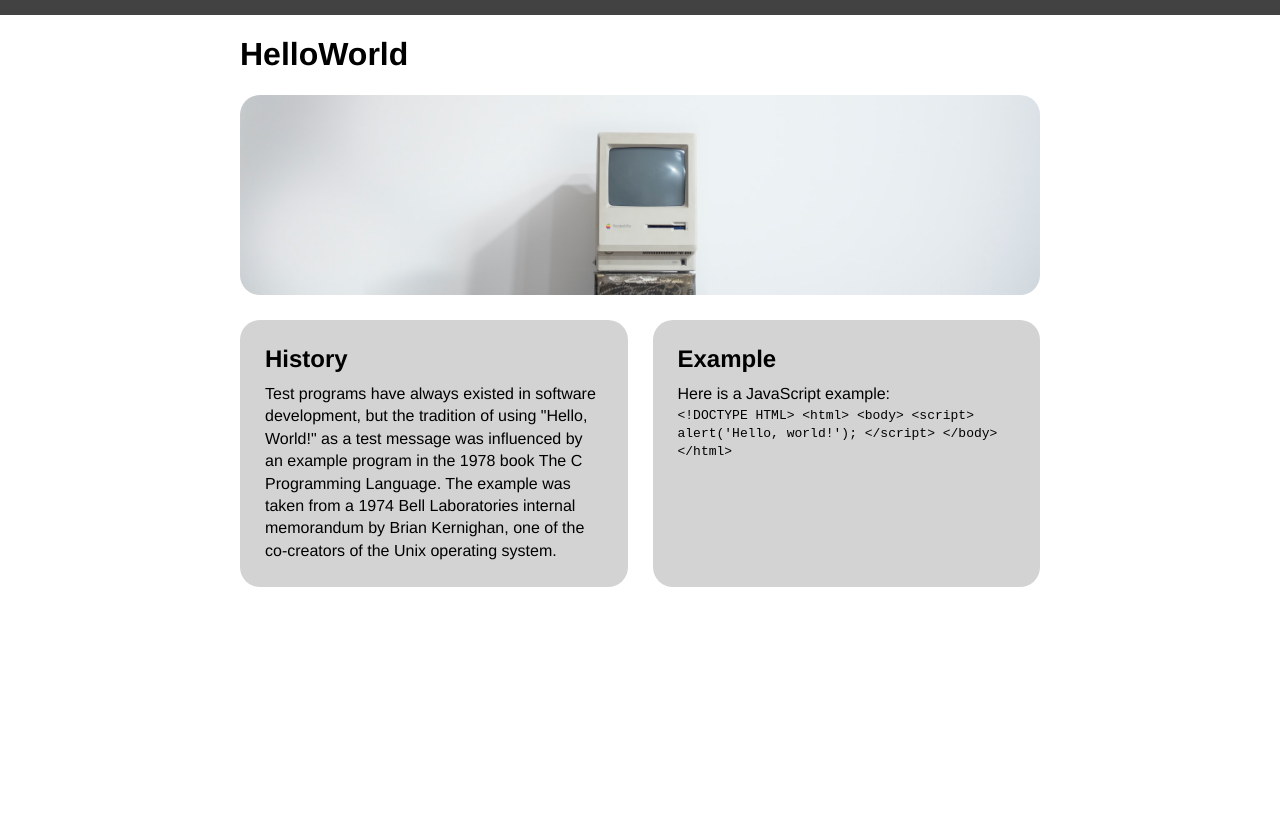
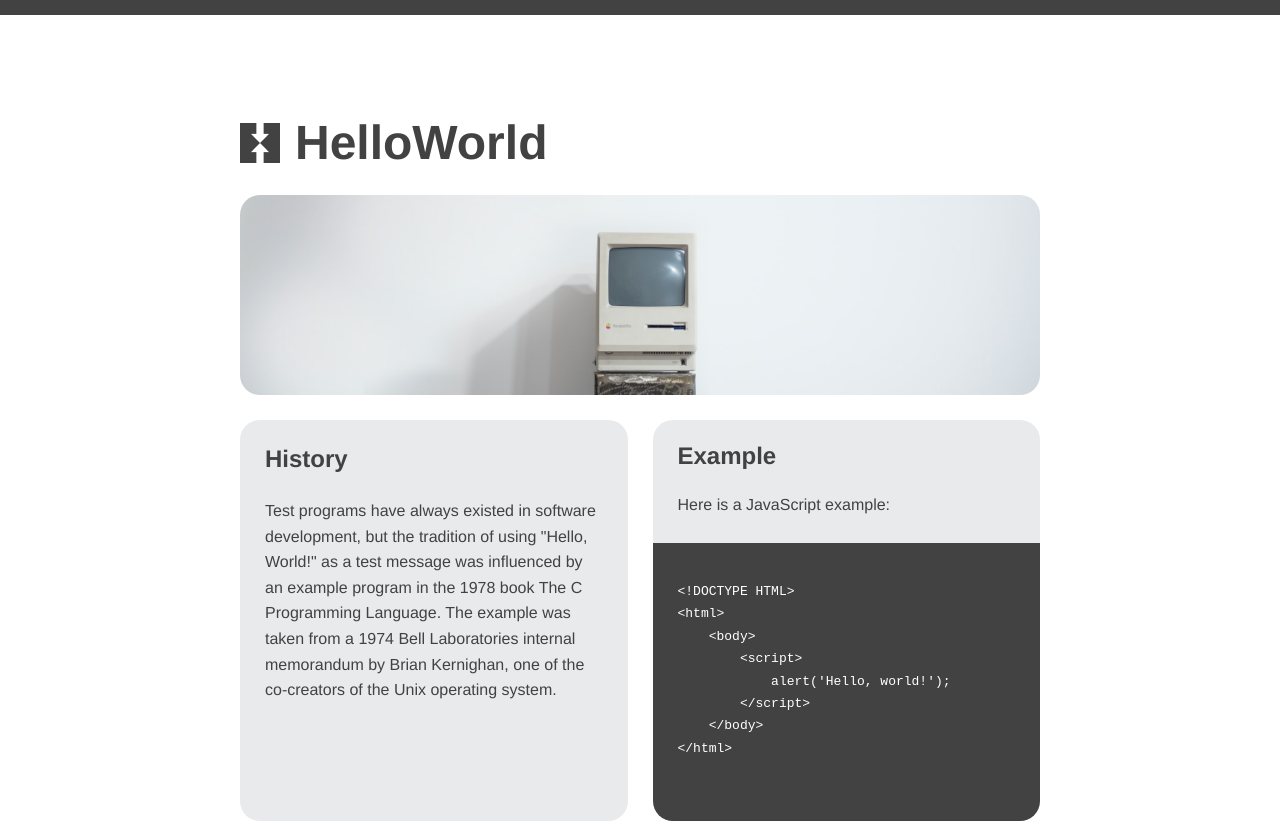
Before and after one commit to Karina-Brown/Hello_World, a plain HTML site: page index.html in a window 1280 px wide. Before the commit the page ends 800 px from the top, so only its background shows below. Drawn offline with Linux system fonts and the light colour scheme.

Commit message:
CSS Cleanup

```diff
--- a/index.html
+++ b/index.html
@@ -20,11 +20,14 @@
         </p>
         </section>
 
-        <section>
+        <section class="with-code">
+            <div>
                 <h2>Example</h2>
                 <p>Here is a JavaScript example:
                 </p>
-        <code>
+            </div>
+            <div class="code-html">
+            <code><pre>
 &lt;!DOCTYPE HTML&gt;
 &lt;html&gt;
     &lt;body&gt;
@@ -33,7 +36,11 @@
         &lt;/script&gt;
     &lt;/body&gt;
 &lt;/html&gt;
+            </pre>
+
             </code>
+            </div>
+
         </section>
     </div>
 </main>
--- a/screen.css
+++ b/screen.css
@@ -3,6 +3,7 @@ body {
     font-family: Helvetica, sans-serif;
     border-top: 15px solid #424242;
     margin: 0 auto;
+    color: #424242;
 }
 
 main {
@@ -11,9 +12,7 @@ main {
 }
 
 .masthead {
-    background-image: url('images/mac.jpg');
-    background-size: cover;
-    background-position: bottom;
+    background: no-repeat bottom / cover url('images/mac.jpg');
     height: 200px;
     border-radius: 20px;
 }
@@ -25,21 +24,49 @@ main {
 .details section {
     flex-grow: 1;
     flex-basis: 0;
-    background: #D3D3D3;
-    padding: 25px;
+    background: #E9EAEC;
     border-radius: 20px;
     margin-top: 25px;
 }
 
+.details section p {
+    margin: 25px;
+}
+
+.details section h2 {
+    margin: 25px;
+}
+
+.details section.with-code {
+    padding: 0;
+    line-height: 1.4em;
+}
+
+div.code-html {
+    padding: 25px;
+    background: #424242;
+    color: #fff;
+    border-bottom-left-radius: 20px;
+    border-bottom-right-radius: 20px;
+}
 img {
     width: 100%;
 }
 
+h1 {
+    background-image: url('images/Logo.png');
+    background-size: auto;
+    background-repeat: no-repeat;
+    background-position: center left;
+    font-size: 3em;
+    padding-left: 55px;
+    margin: 100px 0 25px 0;
+}
 h2 {
     margin: 0 0 10px 0;
 }
 
 p {
     margin: 0;
-    line-height: 1.4em;
+    line-height: 1.6em;
 }
```
Lines whose indentation alone changed are shown as unchanged.
